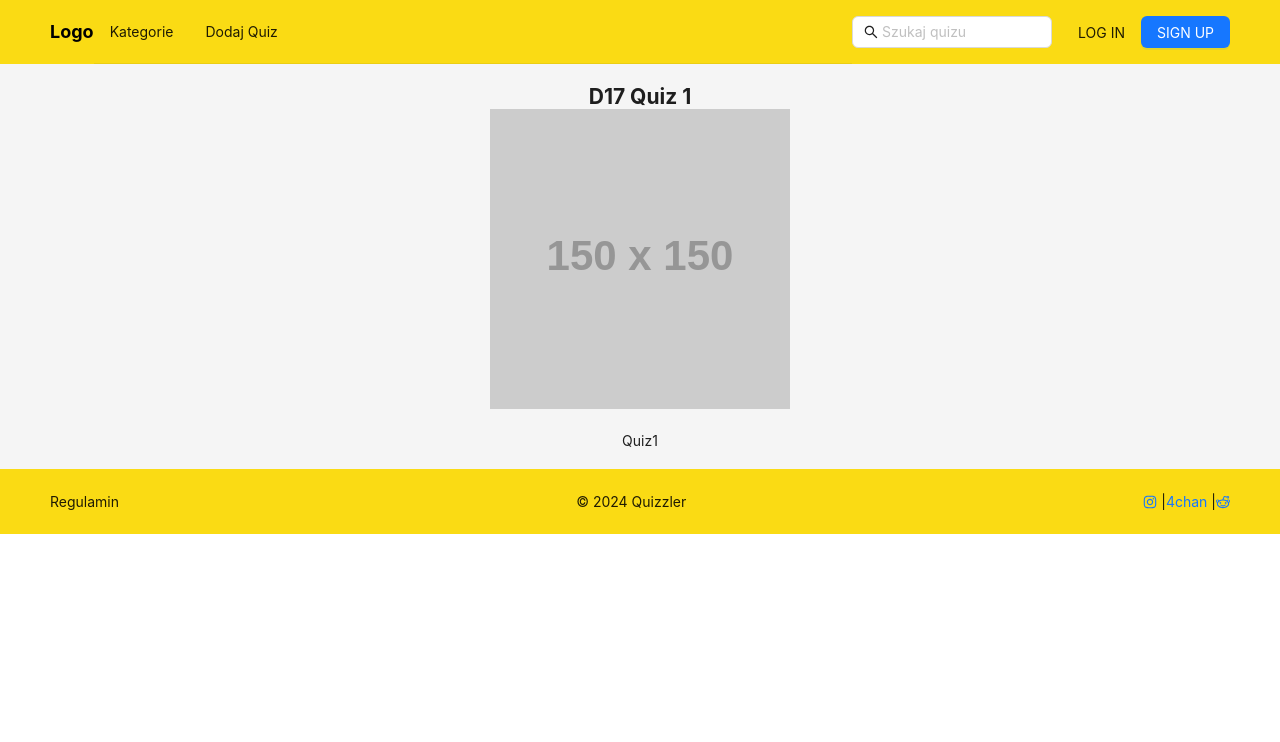
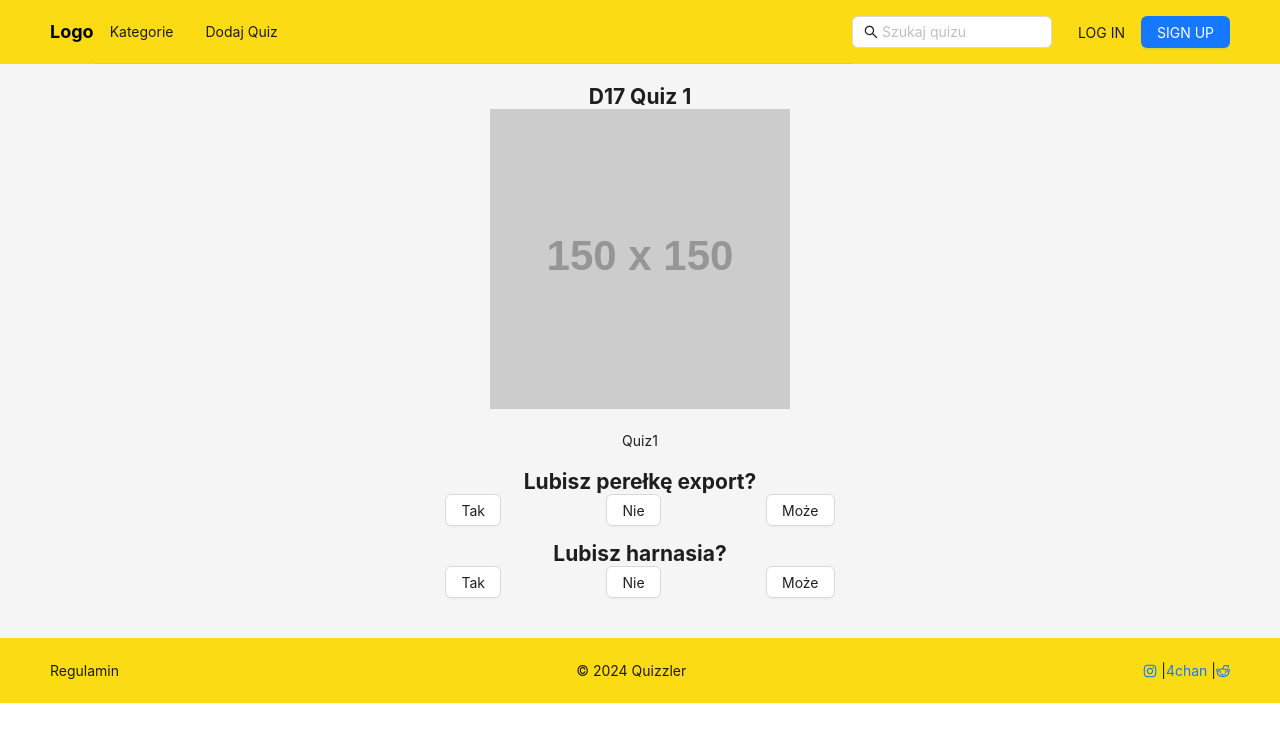
Before and after one commit to Jacob898/Quizzler, a React (Vite) app in the folder Frontend/: page /categories/1/quiz/1 in a window 1280 px wide. Shown: the top 742 px of the page. Built offline with nearby package versions, Linux system fonts and the light colour scheme.

Commit message:
Added quiz questions to quizDetails

```diff
--- a/Frontend/src/components/QuizDetails.tsx
+++ b/Frontend/src/components/QuizDetails.tsx
@@ -1,4 +1,4 @@
-import { Layout } from "antd";
+import {Button, Col, Layout, Row} from "antd";
 import { useParams } from "react-router-dom";
 import { categories } from "../data/categories";
 import PageHeader from "./PageHeader";
@@ -32,6 +32,23 @@ const QuizDetails = () => {
               style={{ width: "300px", marginBottom: "20px" }}
             />
             <p>{quiz.description}</p>
+
+              <div style={{ textAlign: "center", margin: "20px auto", maxWidth: "600px" }}>
+                  {quiz.questions.map((question) => (
+                      <Col key={question.id} style={{ marginBottom: "15px" }}>
+                          <h2>{question.question}</h2>
+                          <Row style={{
+                              display: "flex",
+                              justifyContent: "space-evenly",
+
+                          }}>
+                              <Button>{question.answer1} </Button>
+                              <Button>{question.answer2} </Button>
+                              <Button>{question.answer3} </Button>
+                          </Row>
+                      </Col>
+                  ))}
+              </div>
           </div>
         )}
       </Content>
--- a/Frontend/src/data/categories.ts
+++ b/Frontend/src/data/categories.ts
@@ -8,12 +8,51 @@ export const categories = [
         title: "D17 Quiz 1",
         description: "Quiz1",
         img: "https://via.placeholder.com/150?text=D17+Quiz+1",
+        questions: [
+          {
+            id: 1,
+            question: "Lubisz perełkę export?",
+            answer1: "Tak",
+            answer2: "Nie",
+            answer3: "Może",
+          },
+          {
+            id: 2,
+            question: "Lubisz harnasia?",
+            answer1: "Tak",
+            answer2: "Nie",
+            answer3: "Może",
+          },
+        ],
+        result1: "Lubisz harnasia",
+        result2: "Lubisz perełkę",
+        result3: "Nie lubisz piwa",
       },
+
       {
         id: 2,
         title: "D17 Quiz 2",
         description: "Quiz2",
         img: "https://via.placeholder.com/150?text=D17+Quiz+2",
+        questions: [
+          {
+            id: 1,
+            question: "Lubisz perełkę export?",
+            answer1: "Tak",
+            answer2: "Nie",
+            answer3: "Może",
+          },
+          {
+            id: 2,
+            question: "Lubisz harnasia?",
+            answer1: "Tak",
+            answer2: "Nie",
+            answer3: "Może",
+          },
+        ],
+        result1: "Lubisz harnasia",
+        result2: "Lubisz perełkę",
+        result3: "Nie lubisz piwa",
       },
     ],
   },
@@ -26,12 +65,50 @@ export const categories = [
         title: "PIWO Quiz 1",
         description: "Historia Biwa",
         img: "https://via.placeholder.com/150?text=PIWO+Quiz+1",
+        questions: [
+          {
+            id: 1,
+            question: "Czy piwo jest dobre?",
+            answer1: "Tak",
+            answer2: "Nie",
+            answer3: "Może",
+          },
+          {
+            id: 2,
+            question: "Czy piwo jest niedobre?",
+            answer1: "Tak",
+            answer2: "Nie",
+            answer3: "Może",
+          },
+        ],
+        result1: "Lubisz harnasia",
+        result2: "Lubisz perełkę",
+        result3: "Nie lubisz piwa",
       },
       {
         id: 4,
         title: "PIWO Quiz 2",
         description: "Jakim piwem jesteś",
         img: "https://via.placeholder.com/150?text=PIWO+Quiz+2",
+        questions: [
+          {
+            id: 1,
+            question: "Lubisz perełkę export?",
+            answer1: "Tak",
+            answer2: "Nie",
+            answer3: "Może",
+          },
+          {
+            id: 2,
+            question: "Lubisz harnasia?",
+            answer1: "Tak",
+            answer2: "Nie",
+            answer3: "Może",
+          },
+        ],
+        result1: "Lubisz harnasia",
+        result2: "Lubisz perełkę",
+        result3: "Nie lubisz piwa",
       },
     ],
   },
```
